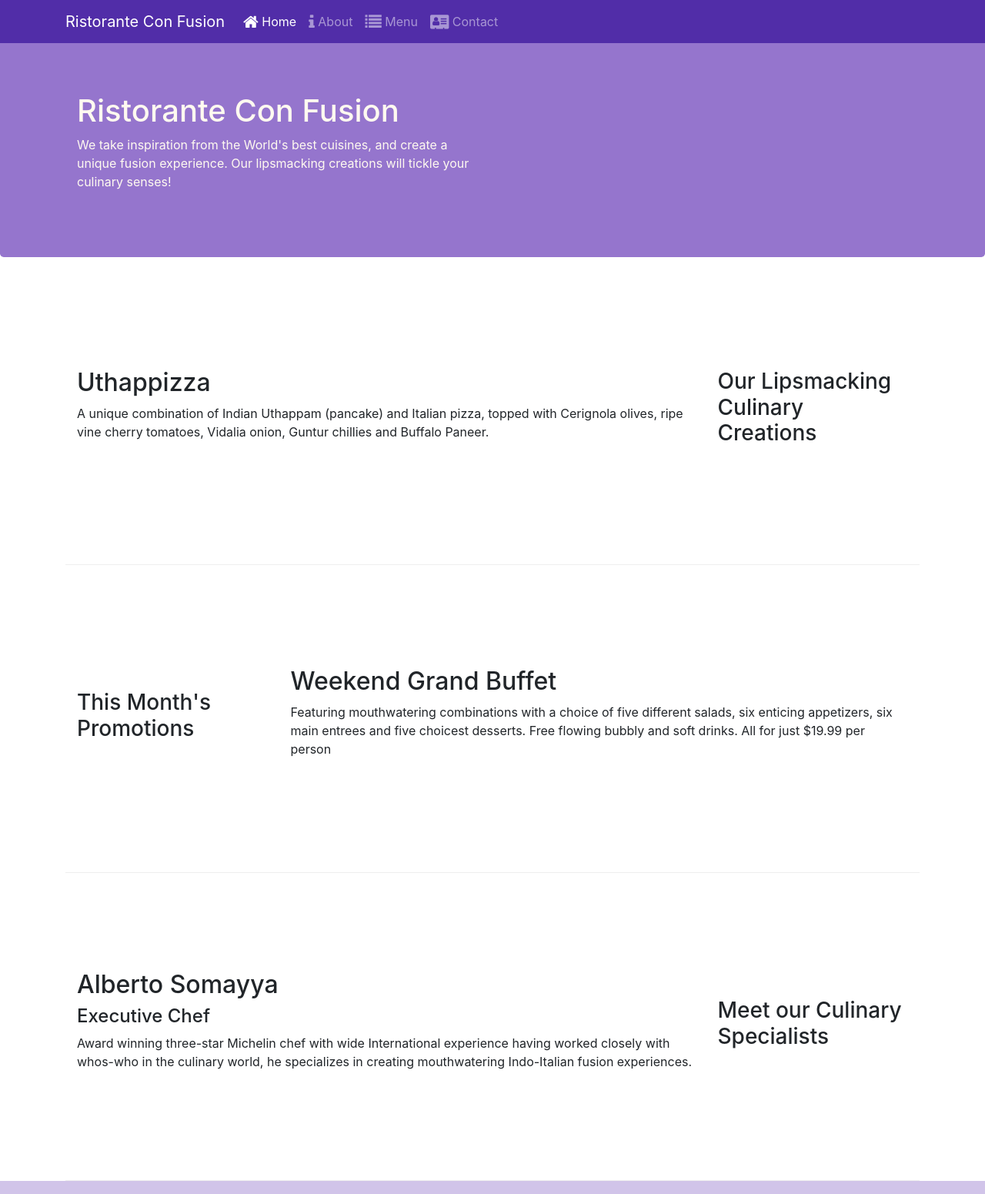
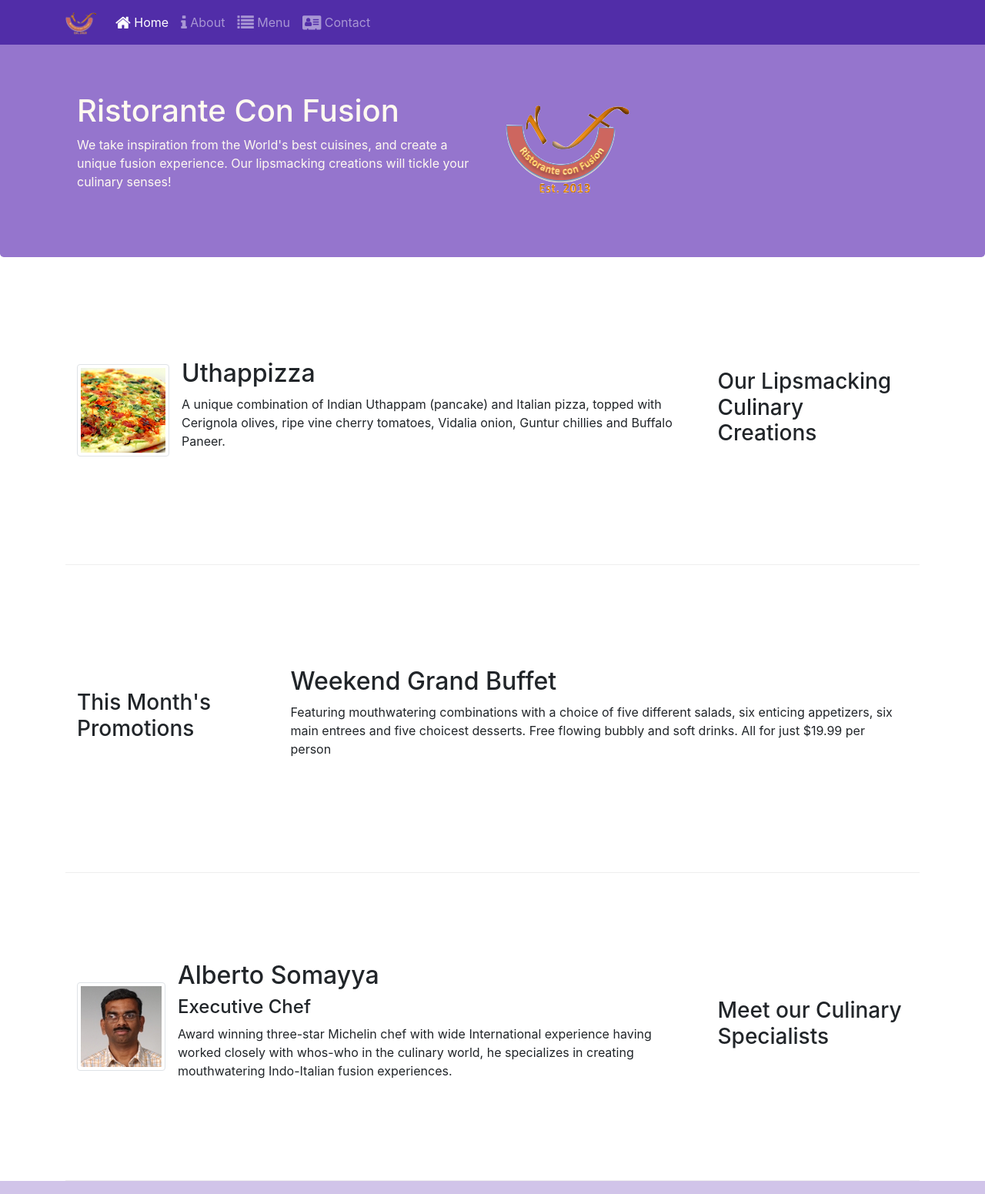
Before and after one commit to ivanseibel/conFusion, a website: page index.html in a window 1280 px wide. Shown: the top 1551 px of the page at 77% size. Drawn offline with nearby package versions, Linux system fonts and the light colour scheme.

Commit message:
Images and Media

```diff
--- a/index.html
+++ b/index.html
@@ -25,7 +25,9 @@
         <span class="navbar-toggler-icon"></span>
       </button>
 
-      <a href="#" class="navbar-brand">Ristorante Con Fusion</a>
+      <a href="#" class="navbar-brand">
+        <img src="img/logo.png" alt="Con Fusion Logo" height="30" width="41">
+      </a>
 
       <div class="collapse navbar-collapse mr-auto" id="Navbar">
         <ul class="navbar-nav ">
@@ -64,7 +66,8 @@
           <p>We take inspiration from the World's best cuisines, and create a unique fusion experience. Our
             lipsmacking creations will tickle your culinary senses!</p>
         </div>
-        <div class="col-12 col-sm">
+        <div class="col-12 col-sm align-self-center">
+          <img src="img/logo.png" alt="Con Fusion Logo" class="img-fluid">
         </div>
       </div>
     </div>
@@ -72,14 +75,28 @@
 
   <div class="container">
     <div class="row row-content align-items-center">
+
       <div class="col-12 col-sm-4 order-sm-last col-md-3">
         <h3>Our Lipsmacking Culinary Creations</h3>
       </div>
+
       <div class="col col-sm  order-sm-first  col-md">
-        <h2>Uthappizza</h2>
-        <p class="d-none d-sm-block">A unique combination of Indian Uthappam (pancake) and Italian pizza, topped
-          with Cerignola olives,
-          ripe vine cherry tomatoes, Vidalia onion, Guntur chillies and Buffalo Paneer.</p>
+
+        <div class="media">
+
+          <img src="./img/uthappizza.png" class="d-flex mr-3 img-thumbnail align-self-center">
+
+
+          <div class="media-body">
+            <h2 class="mt-0">Uthappizza</h2>
+            <p class="d-none d-sm-block">
+              A unique combination of Indian Uthappam (pancake) and Italian pizza, topped
+              with Cerignola olives,
+              ripe vine cherry tomatoes, Vidalia onion, Guntur chillies and Buffalo Paneer.
+            </p>
+          </div>
+
+        </div>
       </div>
     </div>
 
@@ -98,17 +115,30 @@
     </div>
 
     <div class="row row-content align-items-center">
+
       <div class="col-12 col-sm-4 order-sm-last col-md-3">
         <h3>Meet our Culinary Specialists</h3>
       </div>
+
       <div class="col col-sm order-sm-first col-md">
-        <h2>Alberto Somayya</h2>
-        <h4>Executive Chef</h4>
-        <p class="d-none d-sm-block">Award winning three-star Michelin chef with wide International experience
-          having worked closely with
-          whos-who in the culinary world, he specializes in creating mouthwatering Indo-Italian fusion
-          experiences. </p>
+
+        <div class="media">
+          <img src="./img/alberto.png" class="d-flex mr-3 img-thumbnail align-self-center">
+
+          <div class="media-body">
+            <h2 class="mt-0">Alberto Somayya</h2>
+            <h4>Executive Chef</h4>
+            <p class="d-none d-sm-block">
+              Award winning three-star Michelin chef with wide International experience
+              having worked closely with
+              whos-who in the culinary world, he specializes in creating mouthwatering Indo-Italian fusion
+              experiences.
+            </p>
+          </div>
+        </div>
+
       </div>
+
     </div>
   </div>
 
```
Also changed, not shown: aboutus.html (+6 -3 lines), contactus.html (+8 -3 lines), img/alberto.png (added), img/buffet.png (added), img/logo.png (added), img/uthappizza.png (added), 1 other file.
